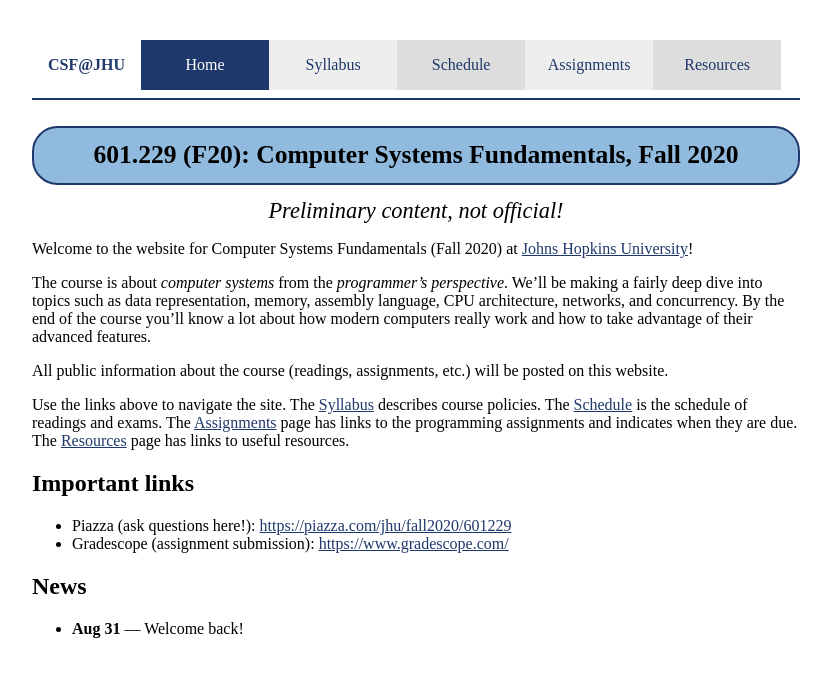
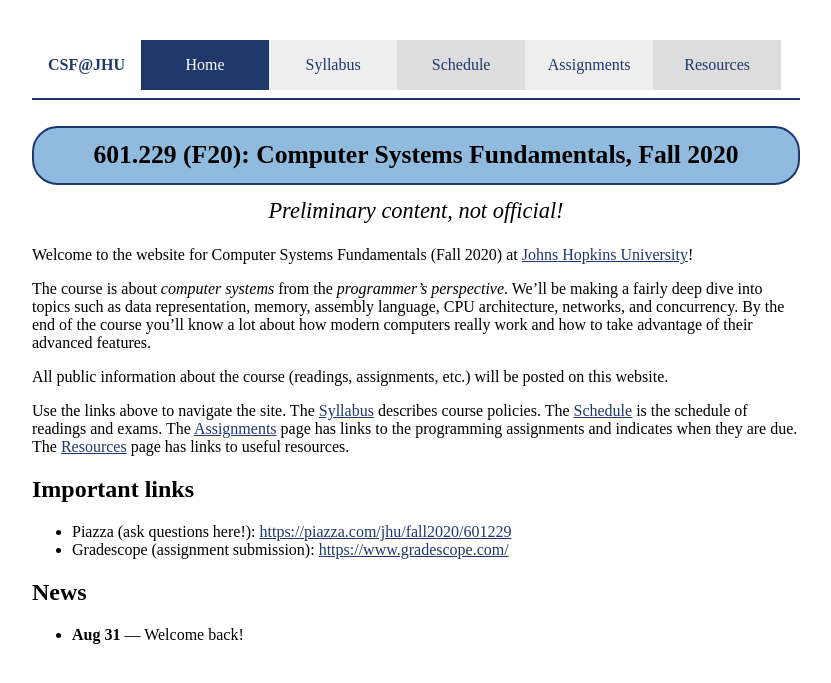
Before and after one commit to jhucsf/fall2020, a Jekyll site: the page built from index.md, in a window 1280 px wide. Shown: the top 683 px of the page, without its empty margins (224-1055 px from the left). Built offline with Jekyll 4.4.1, drawn with Linux system fonts in a browser that asks for light colours.

Commit message:
formatting tweak to preliminary content warning

```diff
--- a/_layouts/default.html
+++ b/_layouts/default.html
@@ -26,7 +26,7 @@
 
 		<div id="pageTitle">{{site.coursename}}: {{page.title}}</div>
 
-		<div style="text-align: center; font-size: 140%;">
+		<div style="text-align: center; font-size: 140%; margin-bottom: 1em;">
 			<em>Preliminary content, not official!</em>
 		</div>
 
```
